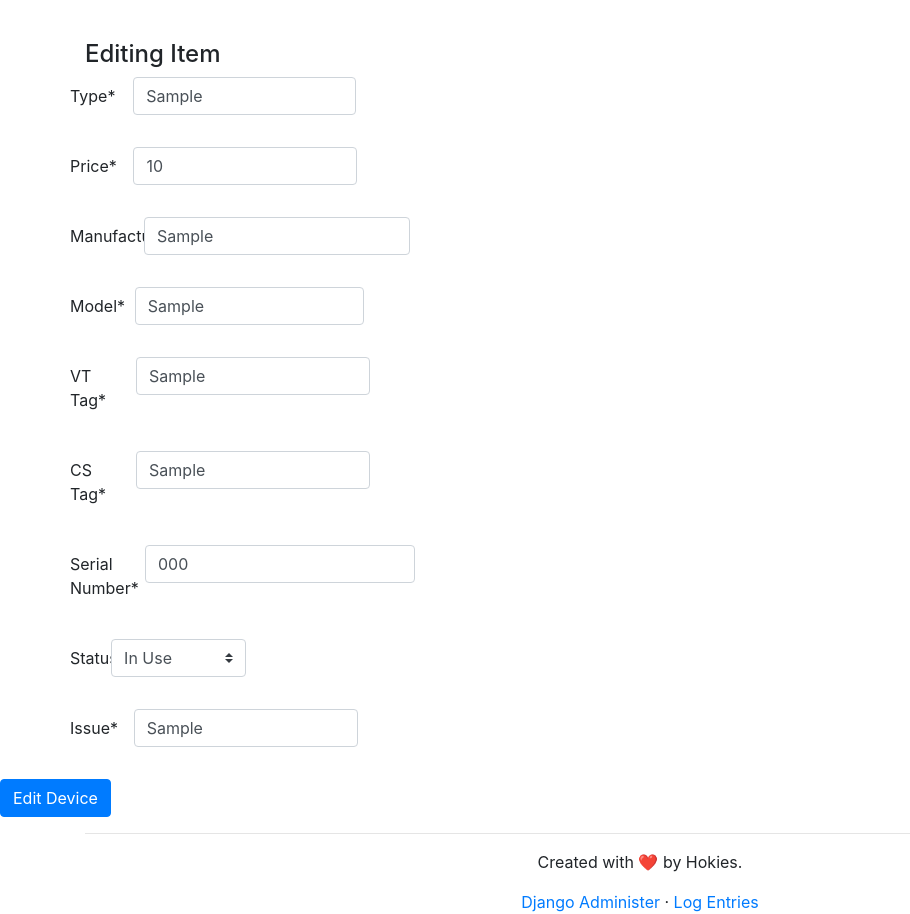
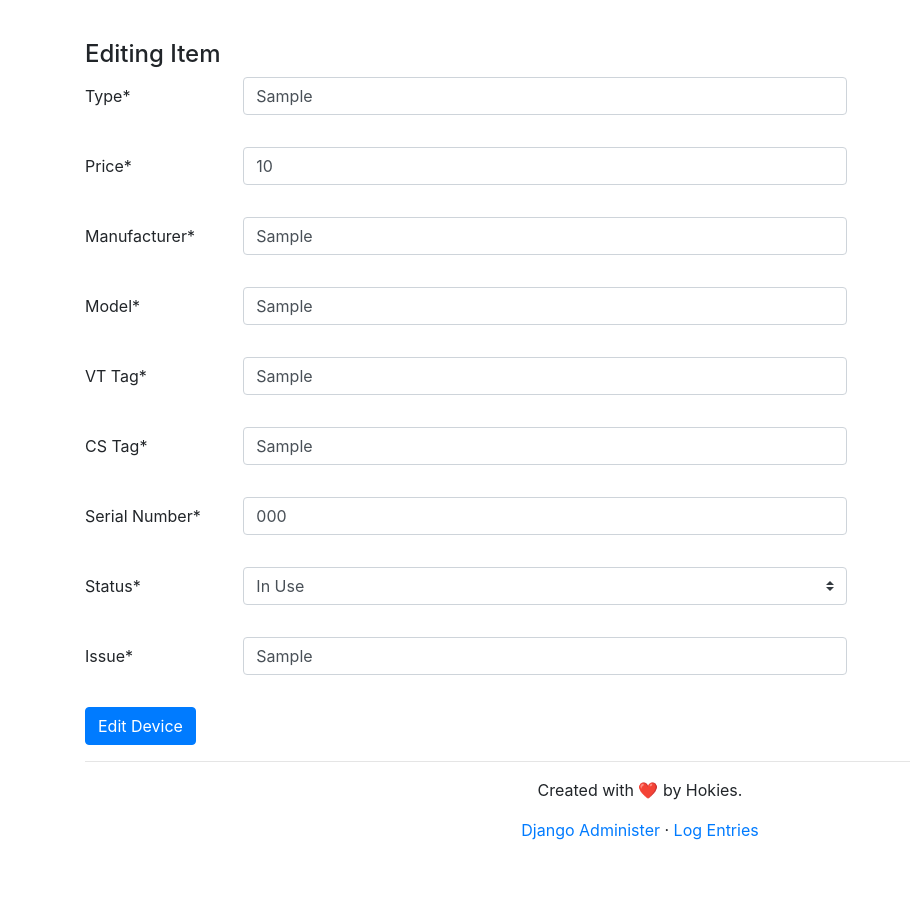
Before and after one commit to chenyuan99/Techstaff-Inventory, a Django app: page /edit_device/1 in a window 1280 px wide. Shown: the part 98-1012 px from the top of the page, without its empty margins (0-910 px from the left). After the commit the page ends 938 px from the top, so only its background shows below. Run offline with Django 3.2, Linux system fonts and the light colour scheme; a user stored in the database is signed in; tables that the repository leaves empty hold one stand-in row (values such as "Sample post"); some libraries are stand-ins or nearby versions.

Commit message:
Update edit_item.html

```diff
--- a/hello/templates/edit_item.html
+++ b/hello/templates/edit_item.html
@@ -10,12 +10,13 @@
 		<h4>Editing Item</h4>
 		{% for field in form %}
 		<div class="form-group row">
-			{{ field|as_crispy_field }}
+			<div class="col-10">
+				{{ field|as_crispy_field }}
+			</div>
 		</div>
 		{% endfor %}
+		<button type="submit" class="btn btn-primary" name="button">Edit Device</button>
 </div>
-
-<button type="submit" class="btn btn-primary" name="button">Edit Device</button>
 
 </form>
 </div>
```
